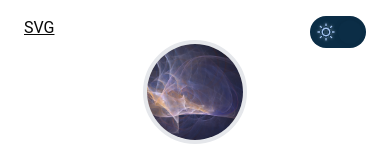
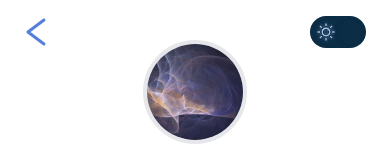
Before and after one commit to Oomaxime/DesignSystem, a React (Vite) app: page /param/user in a window 390 px wide. Shown: the top 156 px of the page. Built offline with nearby package versions, Linux system fonts and the light colour scheme.

Commit message:
✨[LAYOUT] Add back arrow SVG icon and integrate it into ParamLayout for improved navigation

```diff
--- a/src/layouts/ParamLayout.jsx
+++ b/src/layouts/ParamLayout.jsx
@@ -5,6 +5,7 @@ import { useState } from "react";
 import Toggle from "../components/ui/Toggle";
 import Text from "../components/ui/Text";
 import Avatar from "../components/ui/Avatar";
+import Back from "../assets/icons/arrow_back.svg";
 
 export default function MainLayout() {
   const [isDarkMode, setIsDarkMode] = useState(false);
@@ -38,7 +39,7 @@ export default function MainLayout() {
         <div className="absolute top-4 flex justify-between w-full px-6 md:px-8 md:relative">
           <Link to=".." className="underline">
             <span className="hidden md:block">Back</span>
-            <span className="block md:hidden">SVG</span>
+            <span className="block md:hidden"><img src={Back} className='w-8 h-8 transition-opacity'/></span>
           </Link>
           <Toggle isToggled={isDarkMode} onToggle={handleToggleChange} />
         </div>
```
Also changed, not shown: src/assets/icons/arrow_back.svg (added).
